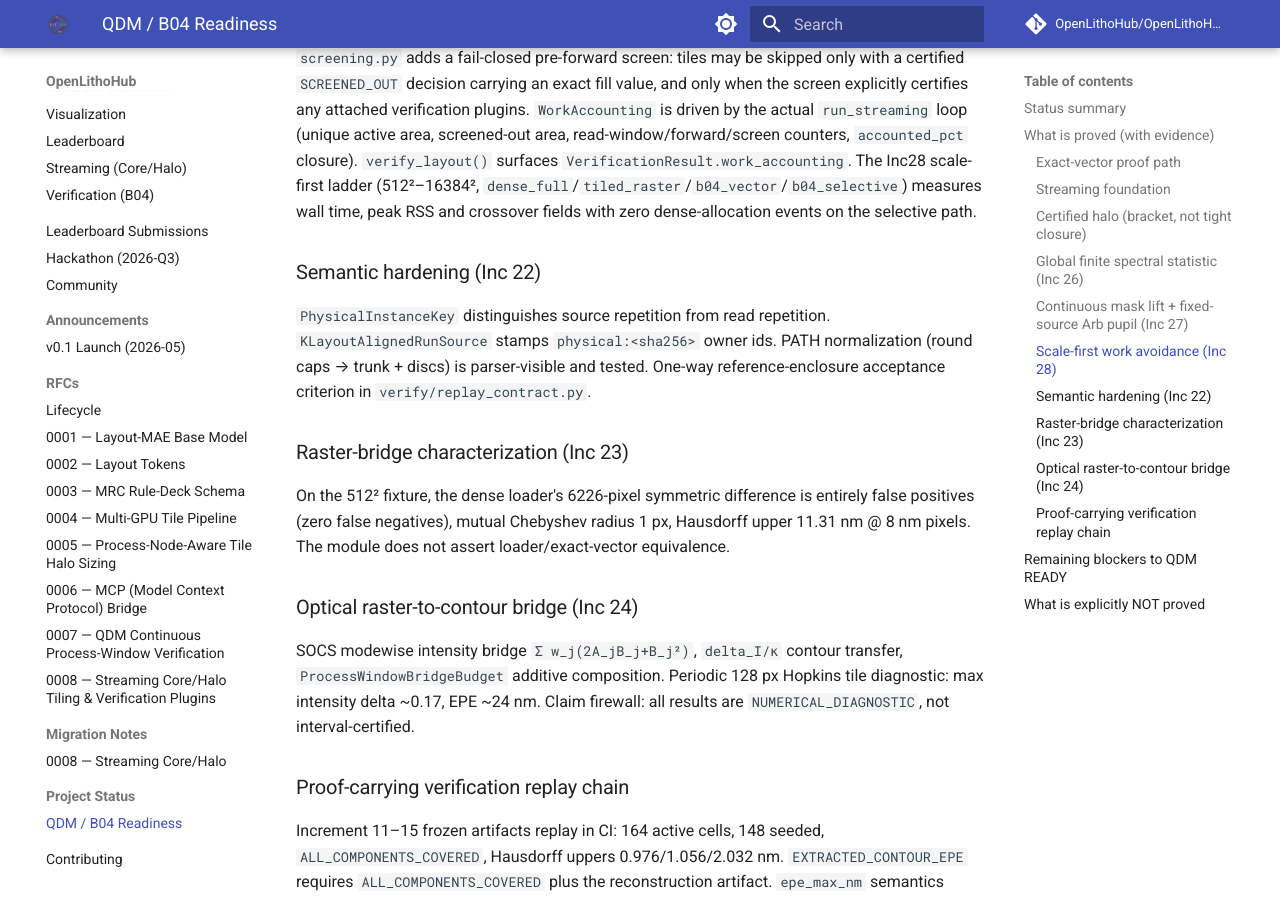
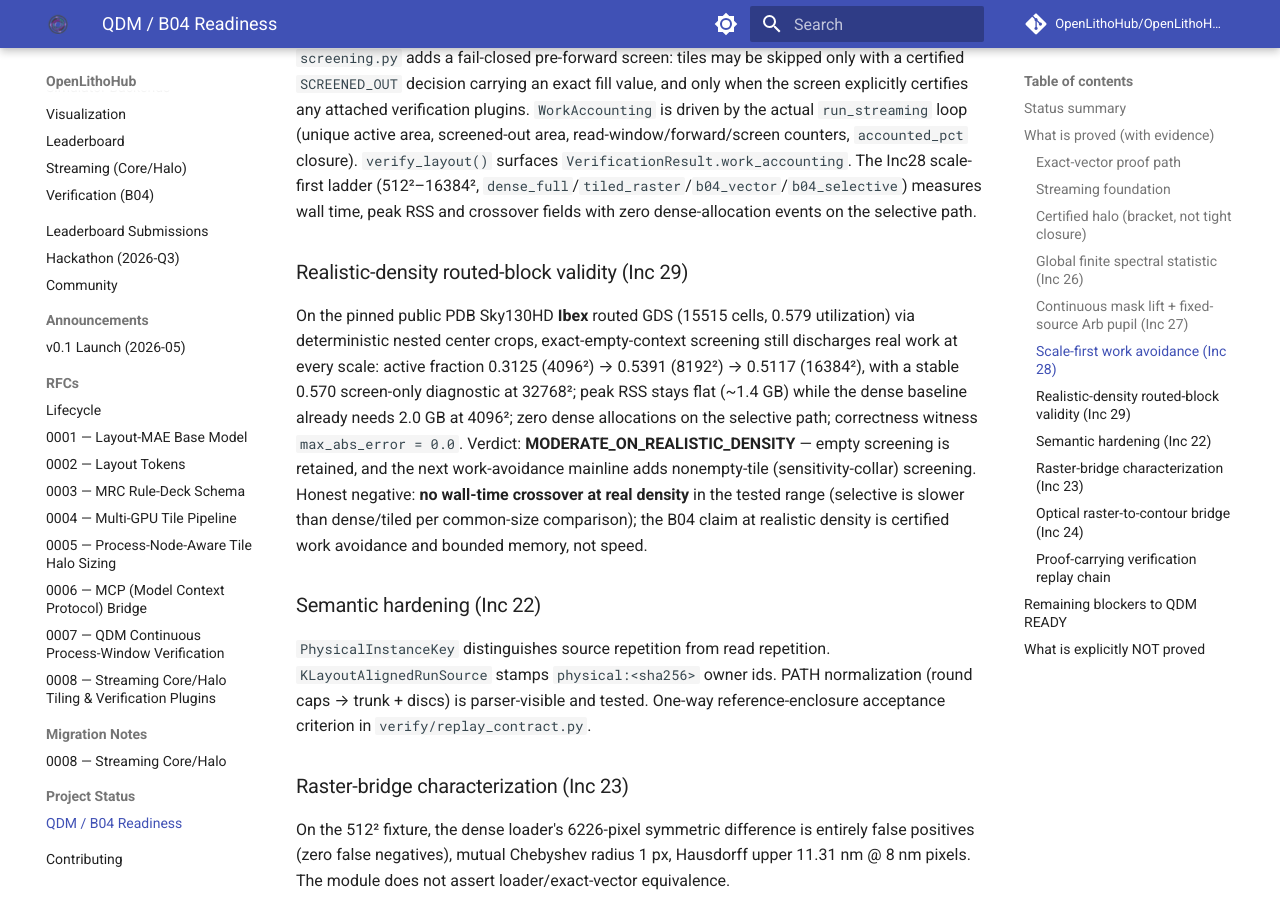
Before and after one commit to OpenLithoHub/OpenLithoHub, an MkDocs documentation site: the page built from docs/qdm-readiness.md, in a window 1280 px wide and 900 px high, scrolled down 1926 px. Built offline with MkDocs 1.6.1 and Material for MkDocs 9.7.7, drawn with Linux system fonts in a browser that asks for light colours; comment, search, counter and statistics services are not loaded; some of the changed text lies outside the part shown.

Commit message:
docs: Inc29 real-density evidence — MODERATE verdict, no crossover at real density
Full 8/8-stage Ibex ladder (checkpoint/resume driver, unmodified measured
module): active fraction 0.31→0.54→0.51 across 4096²/8192²/16384² with a
stable 0.570 screen-only diagnostic at 32768²; flat ~1.4 GB RSS; zero
dense allocations; witness max_abs_error 0.0.  Honest negative recorded:
no wall-time crossover at real density in the tested range — B04's claim
at realistic density is certified work avoidance and bounded memory, not
speed.  Verdict selects the RFC 0009 branch: retain empty screening,
add nonempty-tile (sensitivity-collar) screening next.

```diff
--- a/docs/qdm-readiness.md
+++ b/docs/qdm-readiness.md
@@ -20,7 +20,7 @@ SOURCE-NATIVE VERIFIER FOUNDATION:  PASS (interfaces + reference shell)
 CONTINUOUS CERTIFICATION:           PARTIAL (bridge characterized, interval eval OPEN)
 PRE-FORWARD SCREENING:              PASS (fail-closed, certified decisions only)
 VERIFICATION EXECUTION SEMANTICS:   R17 HARDENED (per-verifier sessions, true subdivision, dual ledgers)
-REAL-DENSITY SCREENING VALIDITY:    GATE RUNNING (Inc29 Ibex routed crops)
+REAL-DENSITY SCREENING VALIDITY:    MEASURED (Inc29 Ibex routed crops, MODERATE verdict)
 FULL-CHIP DENSE ALLOCATION:         ABSENT (MetricOnlyTileSink path verified)
 ACTIVE-WORK INSTRUMENTATION:        PASS (WorkAccounting driven by run_streaming)
 LARGE-LAYOUT MEMORY SCALING:        PASS (memmap in/out, O(tile+batch) verified)
@@ -86,6 +86,21 @@ plugins.  `WorkAccounting` is driven by the actual `run_streaming` loop
 measures wall time, peak RSS and crossover fields with zero dense-allocation
 events on the selective path.
 
+### Realistic-density routed-block validity (Inc 29)
+On the pinned public PDB Sky130HD **Ibex** routed GDS (15515 cells, 0.579
+utilization) via deterministic nested center crops, exact-empty-context
+screening still discharges real work at every scale: active fraction
+0.3125 (4096²) → 0.5391 (8192²) → 0.5117 (16384²), with a stable 0.570
+screen-only diagnostic at 32768²; peak RSS stays flat (~1.4 GB) while the
+dense baseline already needs 2.0 GB at 4096²; zero dense allocations on
+the selective path; correctness witness `max_abs_error = 0.0`.  Verdict:
+**MODERATE_ON_REALISTIC_DENSITY** — empty screening is retained, and the
+next work-avoidance mainline adds nonempty-tile (sensitivity-collar)
+screening.  Honest negative: **no wall-time crossover at real density**
+in the tested range (selective is slower than dense/tiled per common-size
+comparison); the B04 claim at realistic density is certified work
+avoidance and bounded memory, not speed.
+
 ### Semantic hardening (Inc 22)
 `PhysicalInstanceKey` distinguishes source repetition from read repetition.
 `KLayoutAlignedRunSource` stamps `physical:<sha256>` owner ids.
```
